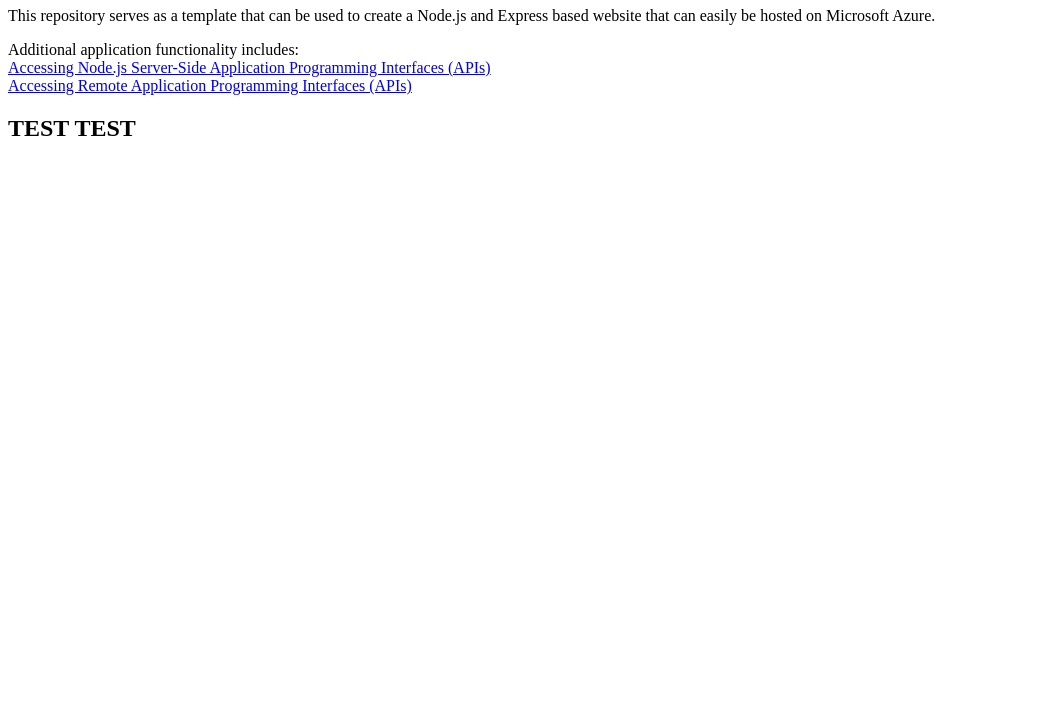
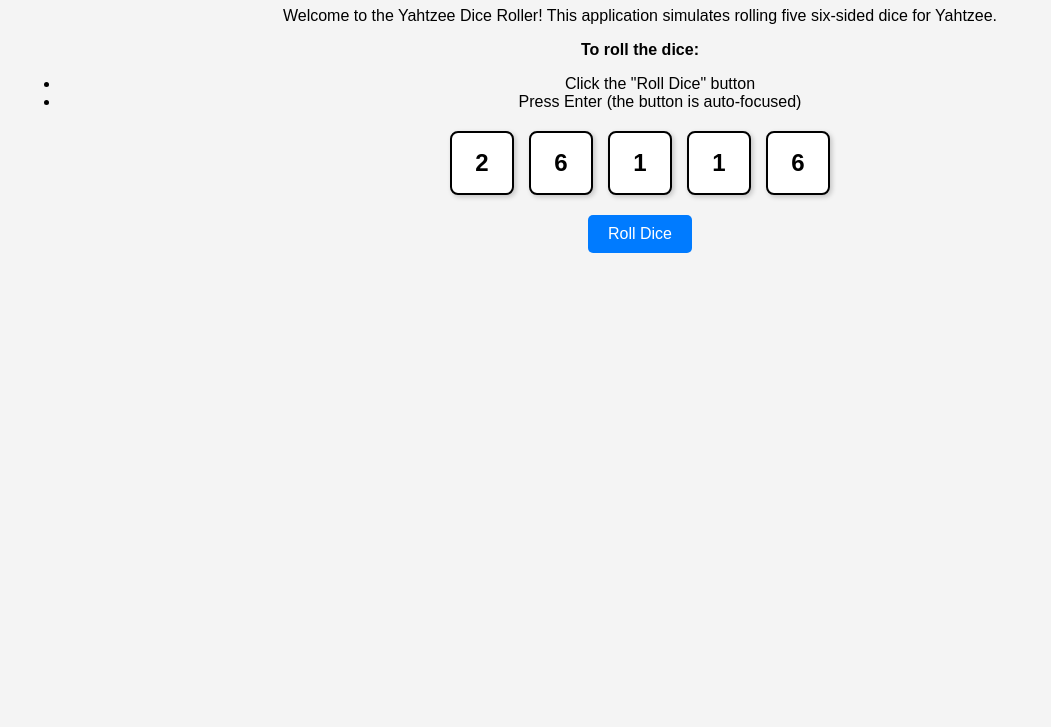
Before and after one commit to jagit2024/Web-Dice-Roller, a website: page static/index.html in a window 1280 px wide. Shown: the part 73-800 px from the top of the page, without its empty margins (0-1051 px from the left). Drawn offline with Linux system fonts and the light colour scheme.

Commit message:
Updated index.html and added css styling and javascrupt code.

```diff
--- a/static/index.html
+++ b/static/index.html
@@ -1,16 +1,44 @@
 <!DOCTYPE html>
-<html>
+<html lang="en">
 <head>
-<title>Node on Azure</title>
+    <meta charset="UTF-8">
+    <meta name="viewport" content="width=device-width, initial-scale=1.0">
+    <title>Yahtzee Dice Roller</title>
+    <link rel="stylesheet" href="style.css">
+    <script src="script.js" defer></script>
 </head>
 <body>
-<h1>Node.js and Express Hosted on Microsoft Azure Template</h1>
-<p>This repository serves as a template that can be used to create a Node.js and Express based website that can easily
-be hosted on Microsoft Azure.</p>
 
-Additional application functionality includes:<br />
-<a href="fetching-from-server.html">Accessing Node.js Server-Side Application Programming Interfaces (APIs)</a><br />
-<a href="fetching-remote-dog-breeds.html">Accessing Remote Application Programming Interfaces (APIs)</a>
+    <h1>Yahtzee Web Dice Roller</h1>
+    <p>Welcome to the Yahtzee Dice Roller! This application simulates rolling five six-sided dice for Yahtzee.</p>
+
+    <p><strong>To roll the dice:</strong></p>
+    <ul>
+        <li>Click the "Roll Dice" button</li>
+        <li>Press Enter (the button is auto-focused)</li>
+    </ul>
+
+    <div class="dice-container">
+        <div class="dice" id="die1">🎲</div>
+        <div class="dice" id="die2">🎲</div>
+        <div class="dice" id="die3">🎲</div>
+        <div class="dice" id="die4">🎲</div>
+        <div class="dice" id="die5">🎲</div>
+    </div>
+
+    <button id="rollButton">Roll Dice</button>
+
+    <script>
+        function rollDice() {
+            for (let i = 1; i <= 5; i++) {
+                let roll = Math.floor(Math.random() * 6) + 1;
+                document.getElementById(`die${i}`).textContent = roll;
+            }
+        }
+
+        document.getElementById("rollButton").addEventListener("click", rollDice);
+        window.onload = rollDice; // Roll dice on page load
+    </script>
+
 </body>
-<h2> TEST TEST</h2>
 </html>
--- /dev/null
+++ b/static/script.js
@@ -0,0 +1,33 @@
+function rollDice() {
+    const diceElements = document.querySelectorAll(".dice");
+    const rollButton = document.getElementById("rollButton");
+
+    // Disable the button while rolling
+    rollButton.disabled = true;
+    rollButton.textContent = "Rolling...";
+
+    let rollSound = new Audio("dice-roll.mp3"); // Ensure you have a sound file
+    rollSound.play();
+
+    let rollAnimation = setInterval(() => {
+        diceElements.forEach(die => {
+            die.textContent = Math.floor(Math.random() * 6) + 1; // Temporary random numbers
+        });
+    }, 100);
+
+    setTimeout(() => {
+        clearInterval(rollAnimation); // Stop animation
+
+        diceElements.forEach((die, i) => {
+            let finalRoll = Math.floor(Math.random() * 6) + 1;
+            die.textContent = finalRoll;
+        });
+
+        rollButton.disabled = false;
+        rollButton.textContent = "Roll Dice";
+
+    }, 1500); // 1.5s animation before final numbers appear
+}
+
+document.getElementById("rollButton").addEventListener("click", rollDice);
+window.onload = rollDice; // Roll dice on page load
--- /dev/null
+++ b/static/style.css
@@ -0,0 +1,53 @@
+/* General Styling */
+body {
+    font-family: Arial, sans-serif;
+    text-align: center;
+    background-color: #f4f4f4;
+    margin: 20px;
+}
+
+h1 {
+    color: #333;
+}
+
+/* Dice Styling */
+.dice-container {
+    display: flex;
+    justify-content: center;
+    gap: 15px;
+    margin: 20px 0;
+}
+
+.dice {
+    width: 60px;
+    height: 60px;
+    line-height: 60px;
+    background: white;
+    border: 2px solid black;
+    border-radius: 8px;
+    font-size: 24px;
+    font-weight: bold;
+    text-align: center;
+    box-shadow: 2px 2px 5px rgba(0, 0, 0, 0.2);
+    transition: transform 0.3s ease-in-out;
+}
+
+.dice.animate {
+    transform: rotate(360deg);
+}
+
+/* Button Styling */
+button {
+    background-color: #007bff;
+    color: white;
+    padding: 10px 20px;
+    border: none;
+    border-radius: 5px;
+    font-size: 16px;
+    cursor: pointer;
+    transition: background 0.3s ease;
+}
+
+button:hover {
+    background-color: #0056b3;
+}
```
